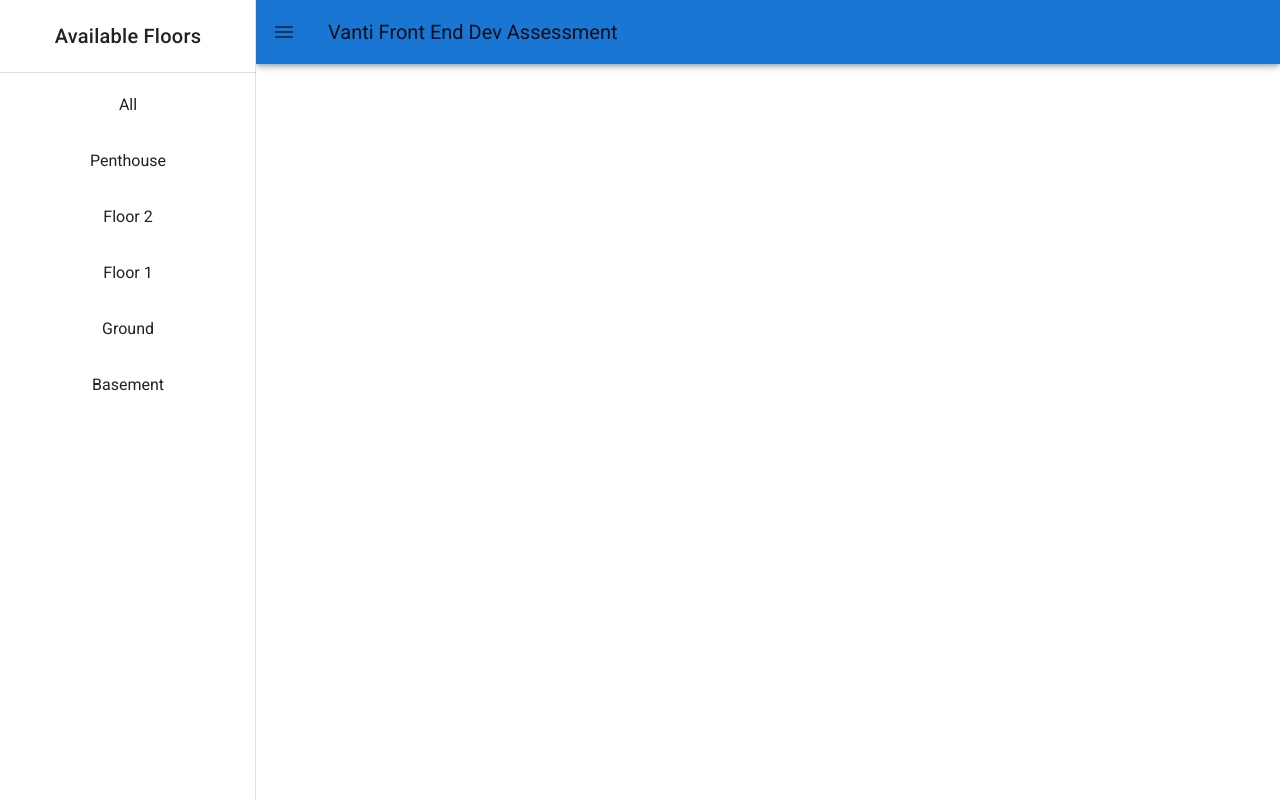
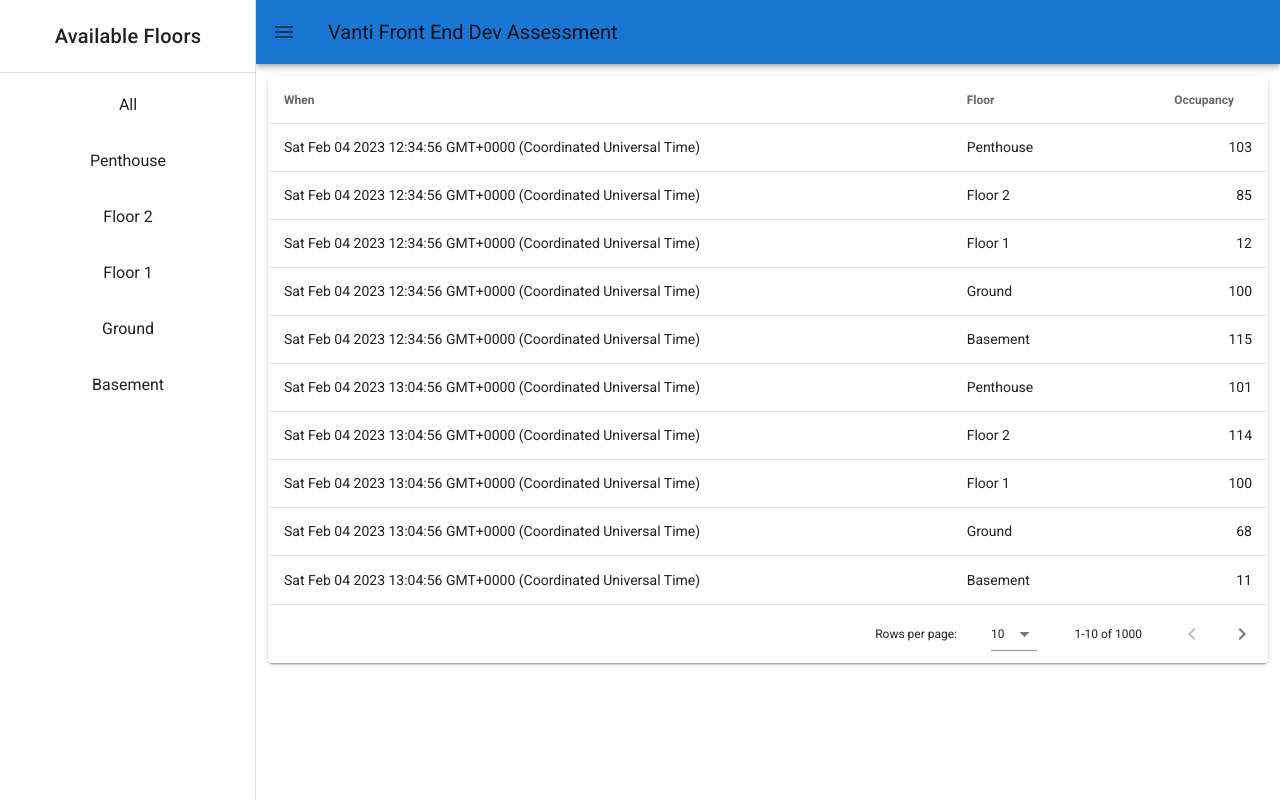
Before and after one commit to sa902/VantiSolution, a Vue app: page /#/All in a window 1280 px wide. Built offline with nearby package versions, Linux system fonts and the light colour scheme.

Commit message:
handles weird  cases in the url

```diff
--- a/src/occupancy/records.js
+++ b/src/occupancy/records.js
@@ -1,20 +1,14 @@
-import {defineStore} from 'pinia';
-import {ref, computed} from 'vue';
+import { defineStore } from "pinia";
+import { ref, computed } from "vue";
 
-export const useRecords = defineStore('records', () => {
+export const useRecords = defineStore("records", () => {
   // todo: get this information from the server
 
-  const capacity = ref(120)
-  const selectedFloor = ref('All')
+  const capacity = ref(120);
+  const selectedFloor = ref("all");
   const floors = computed(() => {
-    return [
-        "Penthouse",
-        "Floor 2",
-        "Floor 1",
-        "Ground",
-        "Basement"
-    ]
-  })
+    return ["Penthouse", "Floor 2", "Floor 1", "Ground", "Basement"];
+  });
 
   // I could have applied a filter here but decided to leave this
   // function as a single source of truth
@@ -27,29 +21,30 @@ export const useRecords = defineStore('records', () => {
     for (let i = 0; i < 200; i++) {
       for (let floor of floors.value) {
         out.push({
-          time: new Date(then.getTime() + (30*60*1000*i)),
+          time: new Date(then.getTime() + 30 * 60 * 1000 * i),
           peopleCount: Math.round(Math.random() * capacity.value),
-          floor
-        })
+          floor,
+        });
       }
     }
     return out;
-  })
+  });
 
-  const calculatedResponse = computed(()=>{
-    if (selectedFloor.value === "All"){
-      return history.value
+  const calculatedResponse = computed(() => {
+    if (selectedFloor.value.toLowerCase() === "all") {
+      return history.value;
+    } else {
+      return history.value.filter(
+        (x) => x.floor.toLowerCase() === selectedFloor.value.toLowerCase()
+      );
     }
-    else {
-      return history.value.filter(x => x.floor === selectedFloor.value)
-    }
-  })
+  });
 
   return {
     capacity,
     floors,
     history,
     selectedFloor,
-    calculatedResponse
-  }
-})
+    calculatedResponse,
+  };
+});
--- a/src/router/index.js
+++ b/src/router/index.js
@@ -1,14 +1,14 @@
 import Vue from "vue";
 import VueRouter from "vue-router";
-import HomeView from "../views/HomeView.vue";
+import OccupancyView from "../views/OccupancyView.vue";
 
 Vue.use(VueRouter);
 
 const routes = [
   {
-    path: "/",
+    path: "/:floor?",
     name: "Home",
-    component: HomeView,
+    component: OccupancyView,
   },
 ];
 const router = new VueRouter({
--- a/src/views/HomeView.vue
+++ /dev/null
@@ -1,13 +0,0 @@
-<template>
-  <v-container>
-    <v-card>
-      <occupancy-table />
-    </v-card>
-  </v-container>
-</template>
-
-<script setup>
-import OccupancyTable from "@/occupancy/OccupancyTable.vue";
-</script>
-
-<style scoped></style>
--- /dev/null
+++ b/src/views/OccupancyView.vue
@@ -0,0 +1,22 @@
+<template>
+  <v-container>
+    <v-card>
+      <occupancy-table />
+    </v-card>
+  </v-container>
+</template>
+
+<script setup>
+import OccupancyTable from "@/occupancy/OccupancyTable.vue";
+import { onMounted } from "vue";
+import { useRoute } from "vue-router/composables";
+import { useRecords } from "@/occupancy/records";
+const records = useRecords();
+const route = useRoute();
+onMounted(() => {
+  records.selectedFloor = route.params.floor;
+  console.log(`this is the router params ${route.params.floor}`);
+});
+</script>
+
+<style scoped></style>
```
